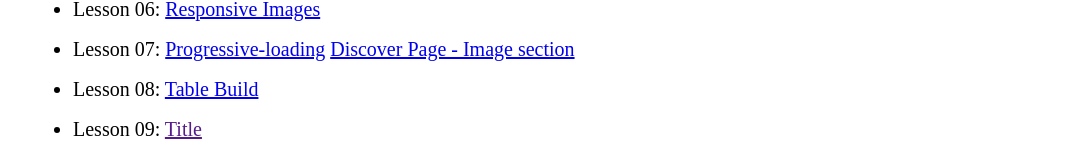
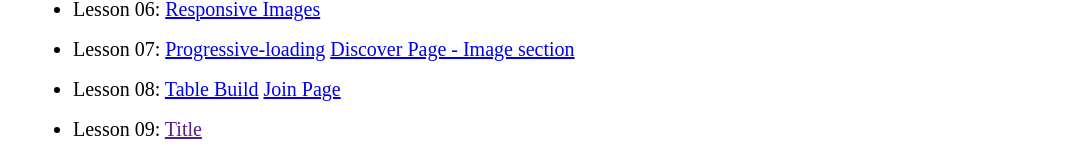
Before and after one commit to Henryohia/wdd-230, a plain HTML site: page portal/index.html in a window 1280 px wide. Shown: the part 567-727 px from the top of the page, without its empty margins (107-1182 px from the left). Drawn offline with nearby package versions, Linux system fonts and the light colour scheme.

Commit message:
portal update

```diff
--- a/portal/index.html
+++ b/portal/index.html
@@ -85,6 +85,9 @@
             <a href="https://henryohia.github.io/wdd230/lesson8/tablebuild.html"
               >Table Build</a
             >
+            <a href="https://henryohia.github.io/wdd230/chamber/join.html">
+              Join Page
+            </a>
           </li>
           <li>Lesson 09: <a href="">Title</a></li>
           <li>Lesson 10: <a href="">Title</a></li>
```
